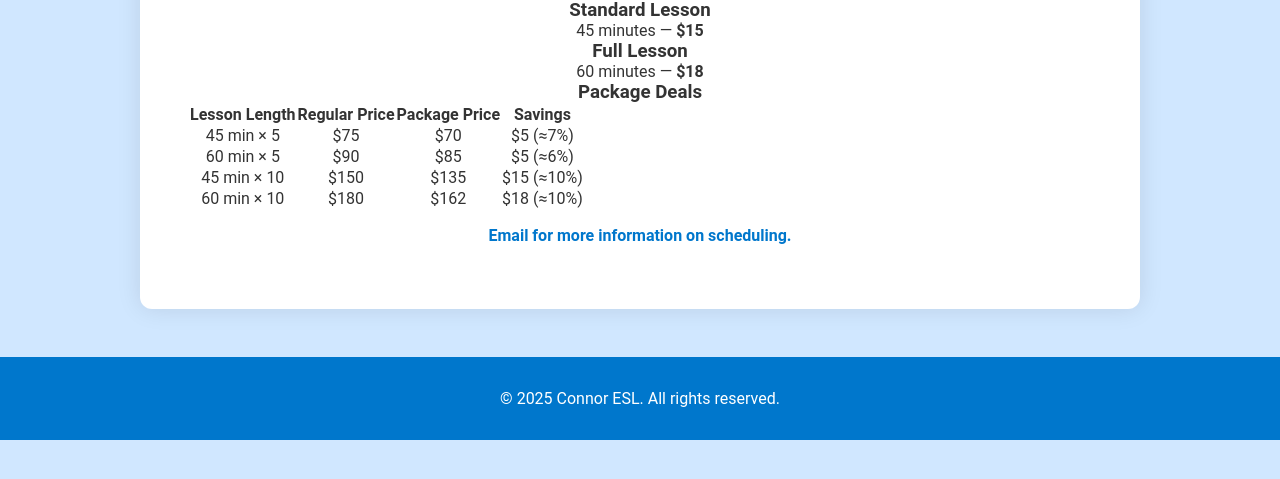
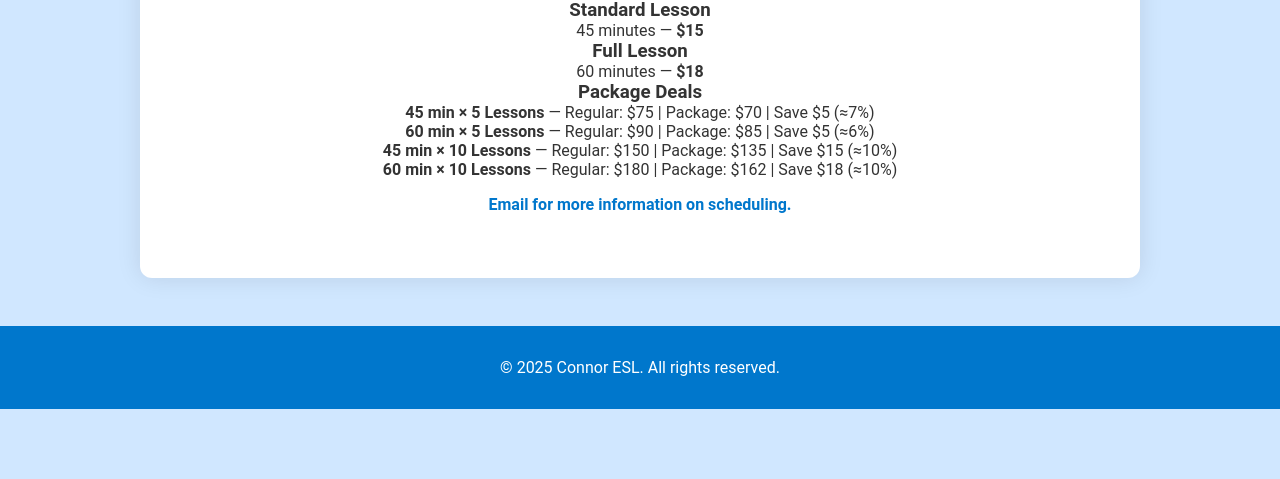
Before and after one commit to crbrownesl/Crbrownesl.github.io, a plain HTML site: page pricing.html in a window 1280 px wide. Shown: the part 257-736 px from the top of the page. Drawn offline with Linux system fonts and the light colour scheme.

Commit message:
Update pricing.html

```diff
--- a/pricing.html
+++ b/pricing.html
@@ -43,38 +43,18 @@
 
         <h3>Package Deals</h3>
         <div class="package-deals">
-            <table>
-                <tr>
-                    <th>Lesson Length</th>
-                    <th>Regular Price</th>
-                    <th>Package Price</th>
-                    <th>Savings</th>
-                </tr>
-                <tr>
-                    <td>45 min × 5</td>
-                    <td>$75</td>
-                    <td>$70</td>
-                    <td>$5 (≈7%)</td>
-                </tr>
-                <tr>
-                    <td>60 min × 5</td>
-                    <td>$90</td>
-                    <td>$85</td>
-                    <td>$5 (≈6%)</td>
-                </tr>
-                <tr>
-                    <td>45 min × 10</td>
-                    <td>$150</td>
-                    <td>$135</td>
-                    <td>$15 (≈10%)</td>
-                </tr>
-                <tr>
-                    <td>60 min × 10</td>
-                    <td>$180</td>
-                    <td>$162</td>
-                    <td>$18 (≈10%)</td>
-                </tr>
-            </table>
+            <div class="package-item">
+                <strong>45 min × 5 Lessons</strong> — Regular: $75 | Package: $70 | Save $5 (≈7%)
+            </div>
+            <div class="package-item">
+                <strong>60 min × 5 Lessons</strong> — Regular: $90 | Package: $85 | Save $5 (≈6%)
+            </div>
+            <div class="package-item">
+                <strong>45 min × 10 Lessons</strong> — Regular: $150 | Package: $135 | Save $15 (≈10%)
+            </div>
+            <div class="package-item">
+                <strong>60 min × 10 Lessons</strong> — Regular: $180 | Package: $162 | Save $18 (≈10%)
+            </div>
             <p class="schedule-note">Email for more information on scheduling.</p>
         </div>
     </section>
```
